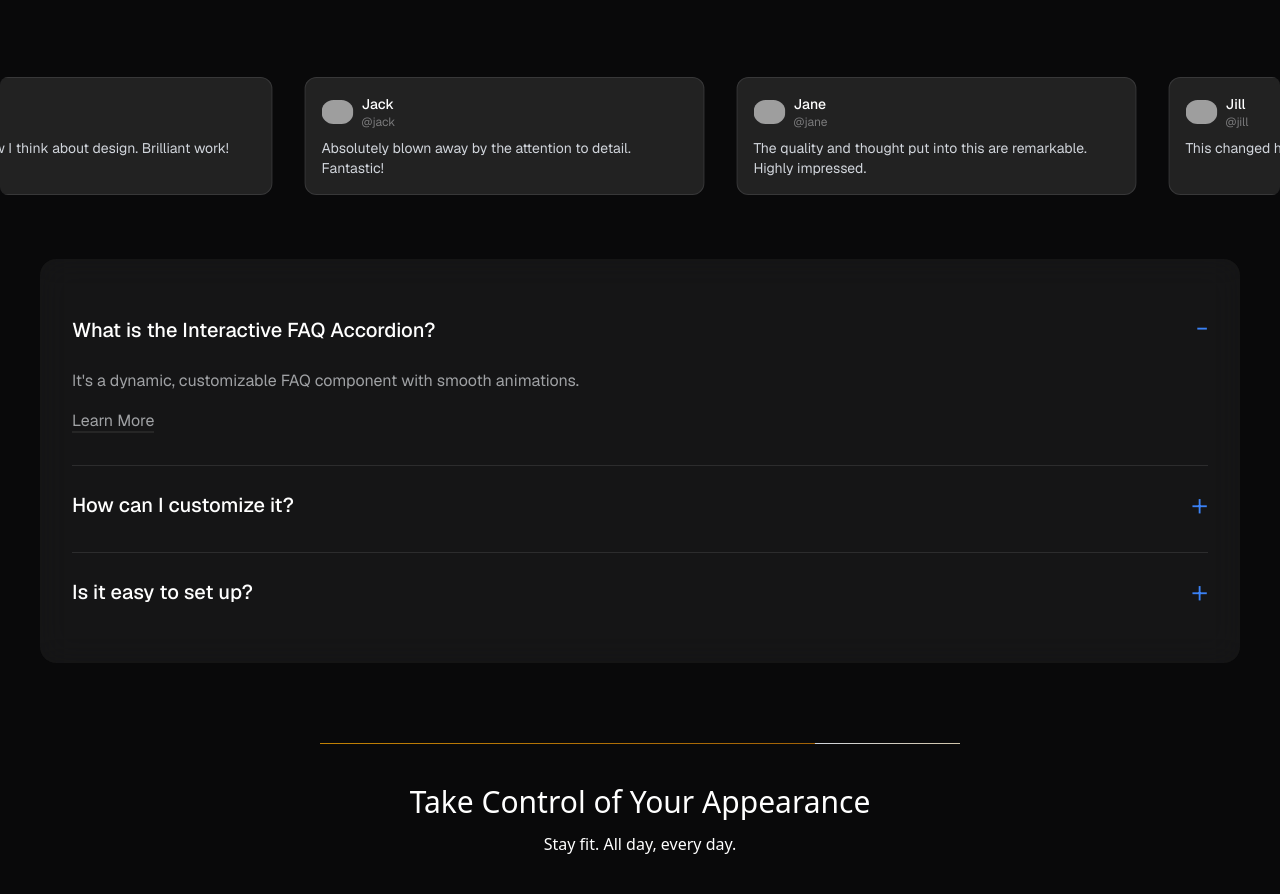
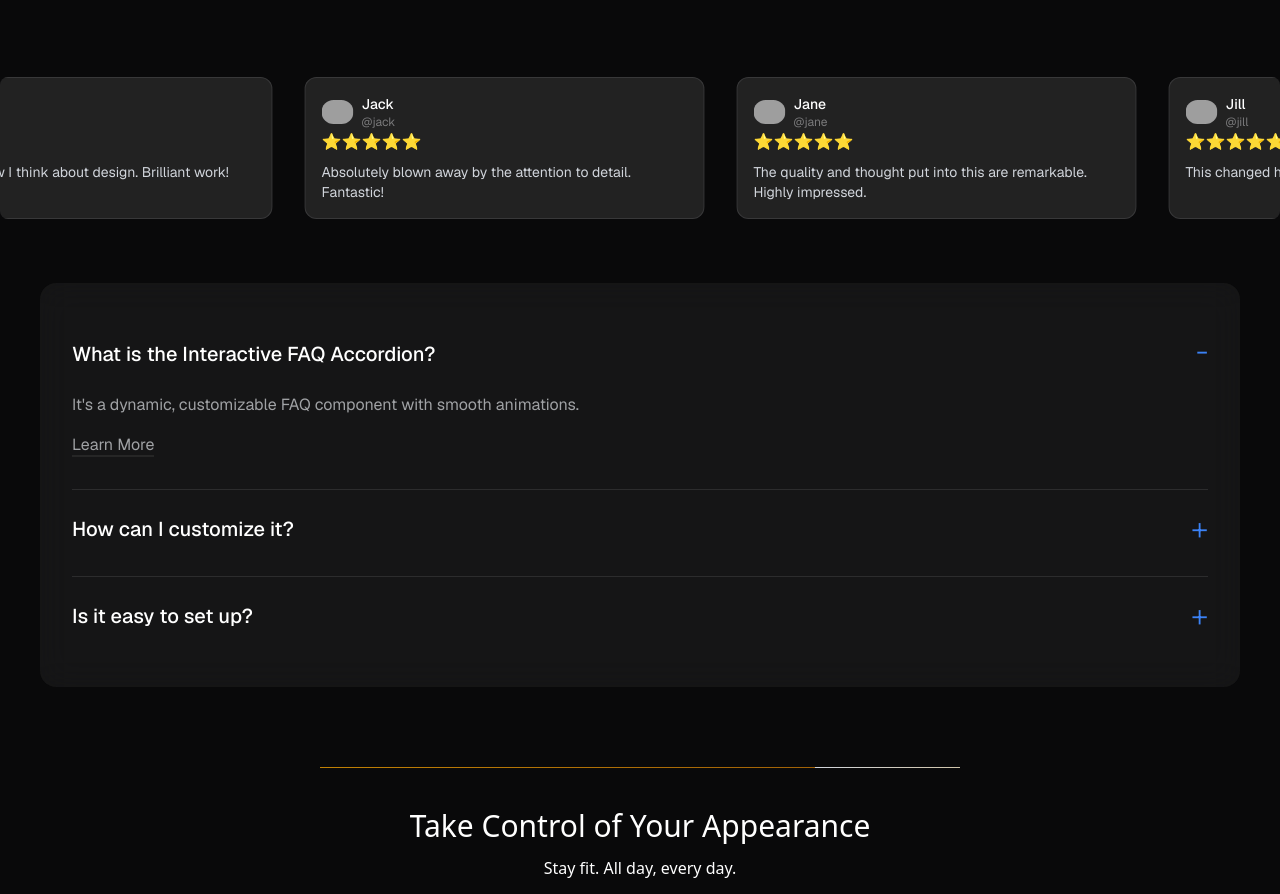
Before and after one commit to lucasjolibois54/byob-ebook, a Next.js app: page / in a window 1280 px wide. Shown: the part 5560-6454 px from the top of the page. Built offline with nearby package versions, Linux system fonts and the light colour scheme; grey boxes are pictures that could not be loaded.

Commit message:
Update Review.tsx

```diff
--- a/app/components/Home/review/Review.tsx
+++ b/app/components/Home/review/Review.tsx
@@ -39,9 +39,11 @@ const Review = () => {
           <p className="text-xs text-white/40">{review.username}</p>
         </div>
       </div>
+      <span>⭐⭐⭐⭐⭐</span>
       <blockquote className="mt-2 text-sm text-gray-300">
         {review.body}
       </blockquote>
+
     </div>
   ));
 
```
